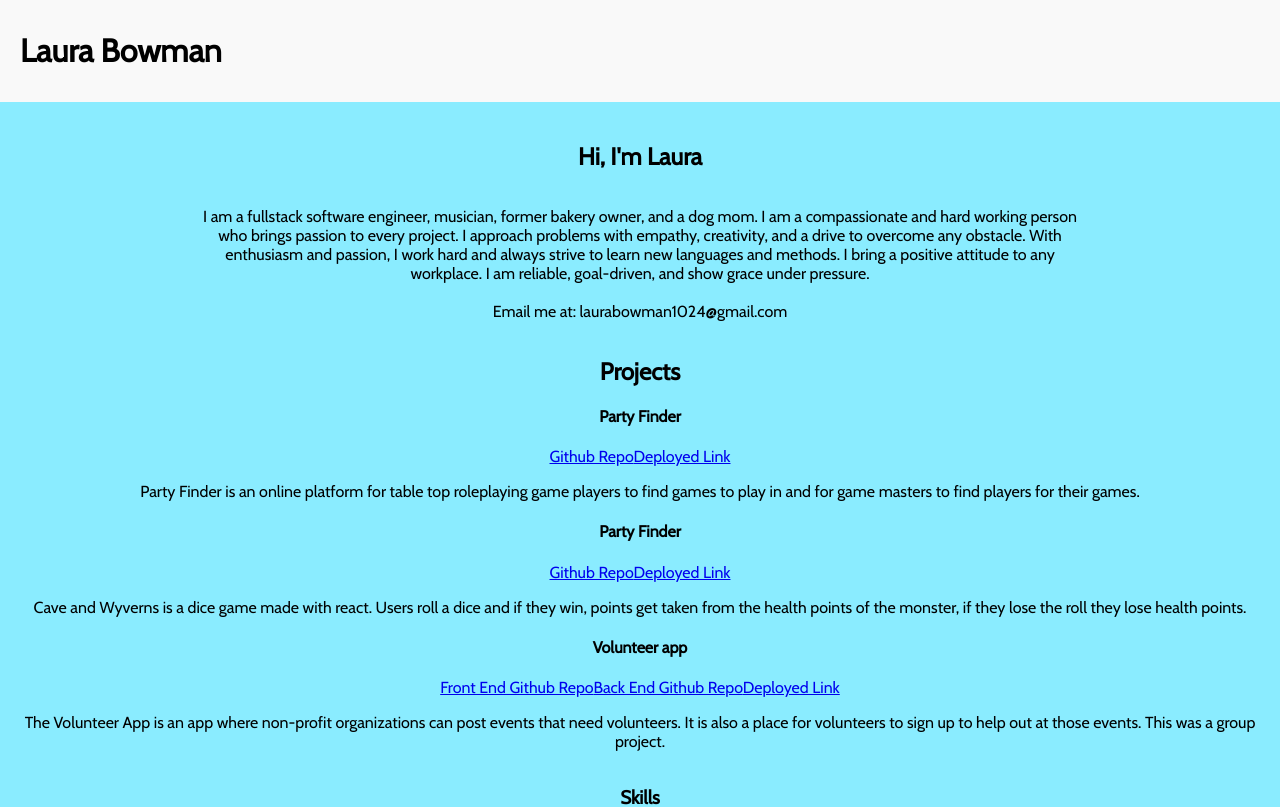
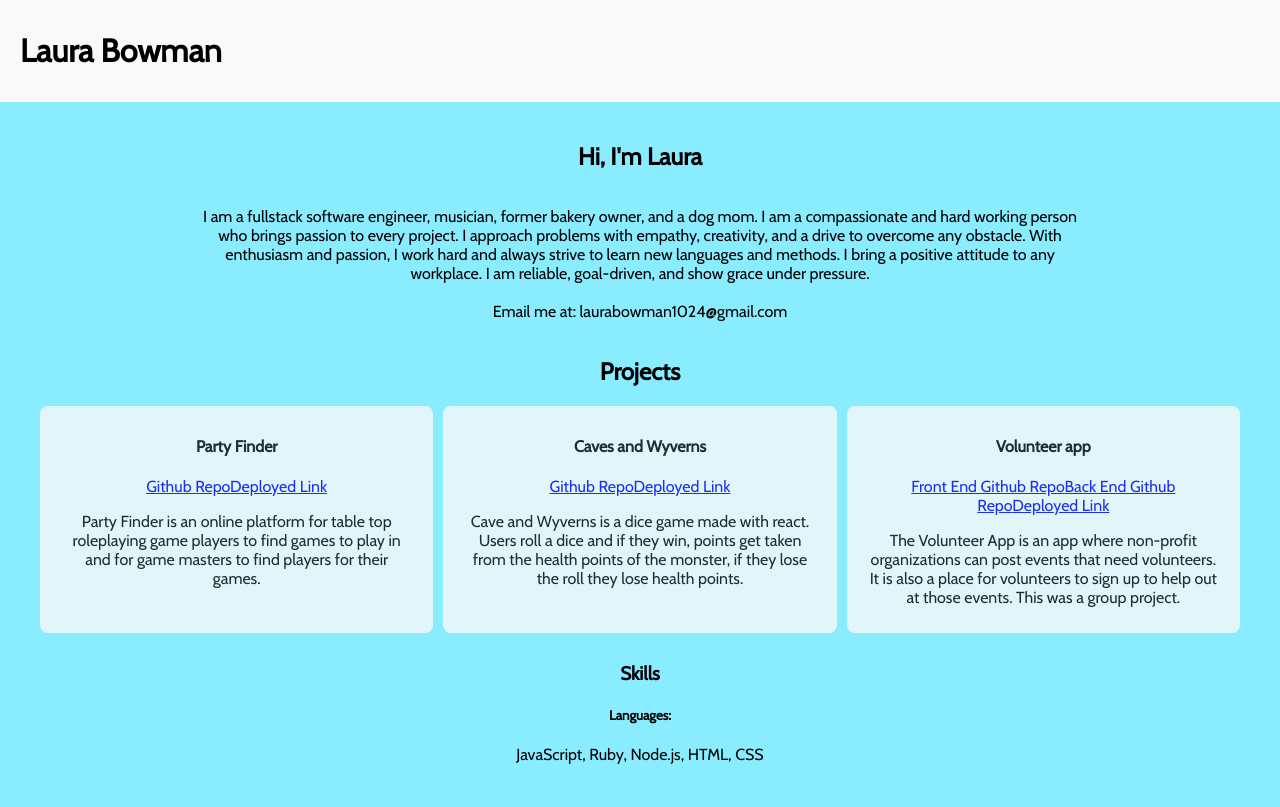
Before and after one commit to laurabow/portfolio, a React (Create React App) app in the folder client/: page / in a window 1280 px wide. Shown: the top 807 px of the page. Built offline with nearby package versions, Linux system fonts and the light colour scheme.

Commit message:
project card styling

```diff
--- a/client/src/components/Projects/Projects.css
+++ b/client/src/components/Projects/Projects.css
@@ -0,0 +1,19 @@
+.card-container {
+  display: grid;
+  grid-template-columns: 1fr 1fr 1fr;
+  column-gap: 10px;
+  margin: 10px 40px;
+}
+
+.card {
+  background-color: #f9f9f9;
+  border-radius: 8px;
+  padding: 10px 20px;
+  opacity: 0.8;
+  transition: all 0.3s ease-in-out;
+}
+
+.card:hover {
+  opacity: 1;
+  transform: scale(1.03);
+}
--- a/client/src/components/Projects/Projects.jsx
+++ b/client/src/components/Projects/Projects.jsx
@@ -1,12 +1,13 @@
 import React from 'react'
-import { Link } from 'react-router-dom';
+// import { Link } from 'react-router-dom';
 import './Projects.css';
 
 export default function Projects() {
   return (
     <div>
       <h2>Projects</h2>
-      <div className='party-finder-card'>
+      <div className='card-container'>
+        <div className='card'>
           <h4>Party Finder</h4>
           <a
             href='https://github.com/laurabow/party-finder'
@@ -19,8 +20,8 @@ export default function Projects() {
           <br/>
           <p>Party Finder is an online platform for table top roleplaying game players to find games to play in and for game masters to find players for their games.</p>
         </div>
-      <div className='caves-wyverns-card'>
-        <h4>Party Finder</h4>
+        <div className='card'>
+          <h4>Caves and Wyverns</h4>
           <a
             href='https://github.com/laurabow/P2-Caves-Wyverns'
             target="_blank"
@@ -32,7 +33,7 @@ export default function Projects() {
           <br/>
           <p>Cave and Wyverns is a dice game made with react. Users roll a dice and if they win, points get taken from the health points of the monster, if they lose the roll they lose health points.</p>
         </div>
-      <div className='volunteerapp-card'>
+        <div className='card'>
           <h4>Volunteer app</h4>
           <a
             href='https://github.com/laurabow/VolunteerApp'
@@ -50,5 +51,6 @@ export default function Projects() {
           <p>The Volunteer App is an app where non-profit organizations can post events that need volunteers. It is also a place for volunteers to sign up to help out at those events. This was a group project.</p>
         </div>
       </div>
+    </div>
   )
 }
```
Lines whose indentation alone changed are shown as unchanged.
